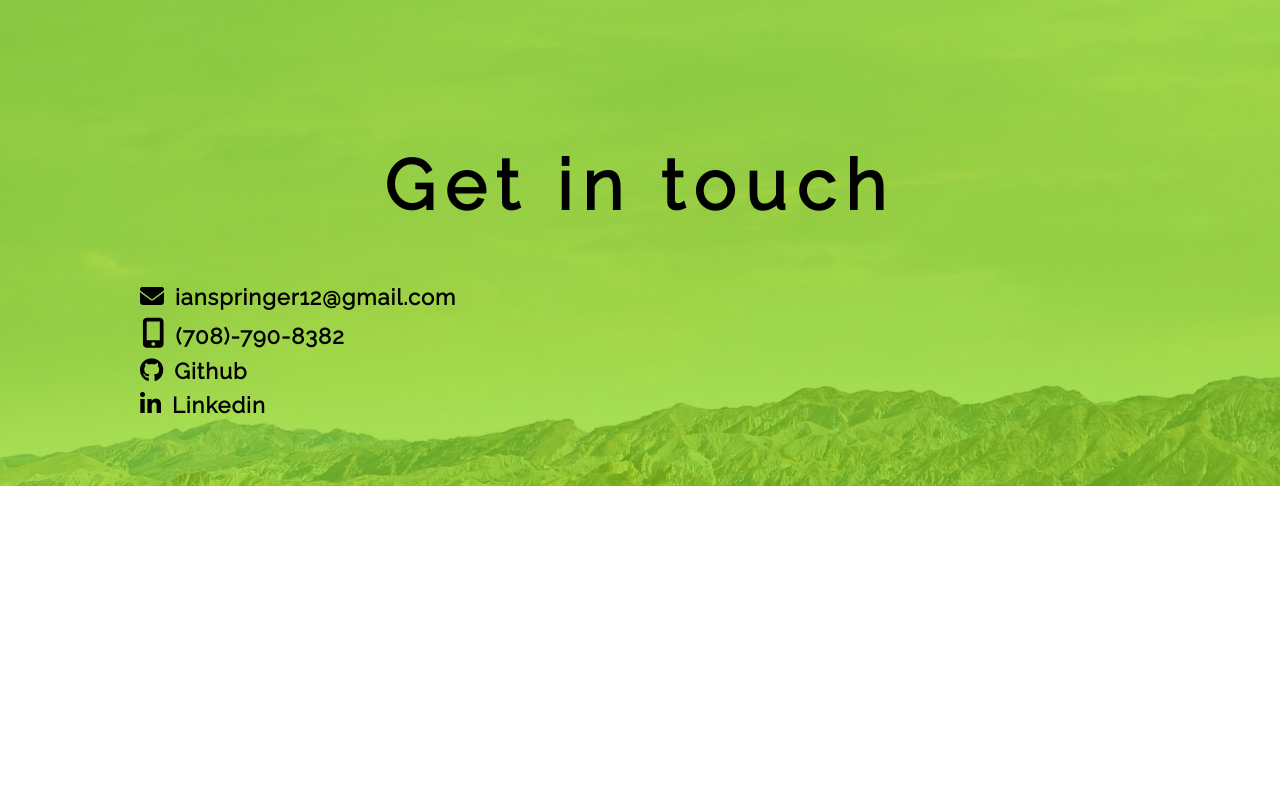
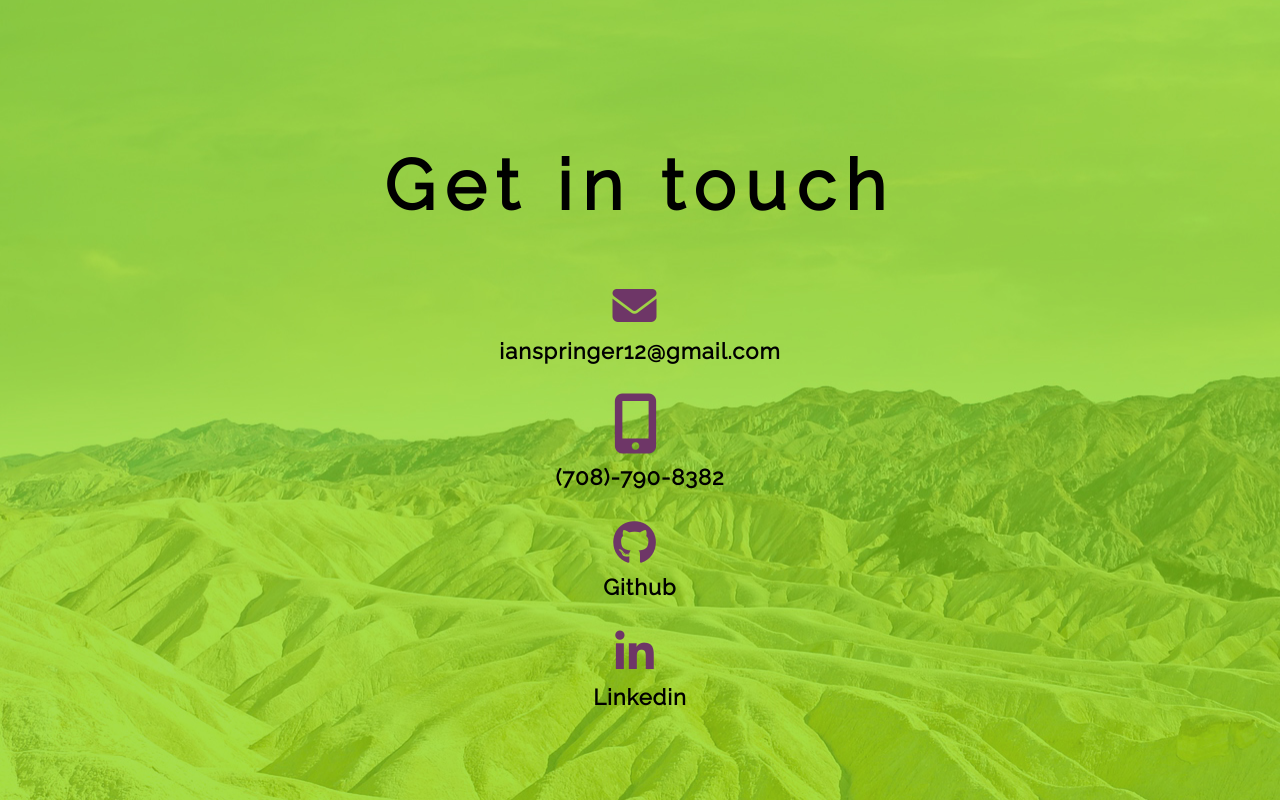
Before and after one commit to IanSpringer/portfolio, a React (Create React App) app: page / in a window 1280 px wide. Shown: the part 4291-5091 px from the top of the page. Before the commit the page ends 4777 px from the top, so only its background shows below. Built offline with nearby package versions, Linux system fonts and the light colour scheme.

Commit message:
more tightening

```diff
--- a/src/index.css
+++ b/src/index.css
@@ -270,15 +270,16 @@ a{
 }
 .five .fa{
   margin-right: 10px;
-  color: black;
+  color: #6e3667;
   margin-bottom: 10px;
-  font-size: 24px
+  font-size: 44px
 }
 .five .fa-mobile{
-  font-size: 30px;
+  font-size: 60px;
   margin-left: 2px;
 }
 .five a{
+  display: block;
   color: black;
   text-decoration: none;
   font-size: 22px;
@@ -287,6 +288,10 @@ a{
 .contact-col{
   list-style: none;
   color: #53efd6;
+}
+.contact-col li{
+  text-align: center;
+  margin-bottom: 30px;
 }
 .fade-away{
   opacity: 0;
@@ -447,21 +452,6 @@ a{
   .expandtrue{
     height: auto;
   }
-  /*.exper-col3.expandtrue{
-    position: absolute;
-    -webkit-transform: translate(-91%, 10%);
-    -ms-transform: translate(-91%, 10%);
-    transform: translate(-91%, 10%);
-    width: 95%;
-    padding-bottom: 60px;
-  }*/
-/*  .exper-col4.expandtrue{
-    position: absolute;
-    -webkit-transform: translate(-91%, 10%);
-    -ms-transform: translate(-91%, 10%);
-    transform: translate(-91%, 10%);
-    width: 95%;
-  }*/
   .five h2, .contact-col{
     float: none;
     width: 100%;
```
